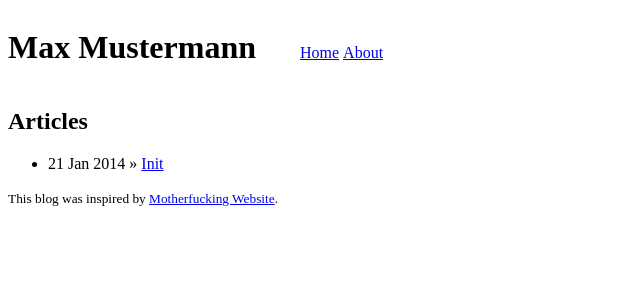
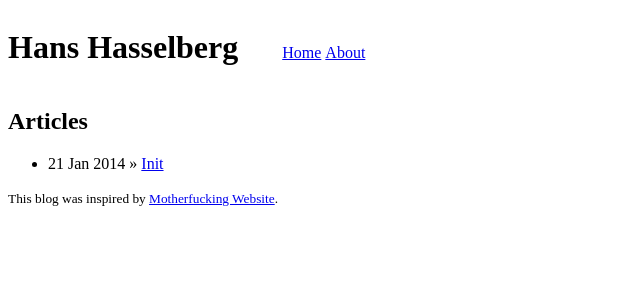
Before and after one commit to hanshasselberg/i0rek.github.io, a Jekyll site: the page built from index.html, in a window 1280 px wide. Shown: the top 300 px of the page, without its empty margins (0-640 px from the left). Built offline with Jekyll 4.4.1, drawn with Linux system fonts in a browser that asks for light colours; Markdown is read by kramdown in place of the engine named in the settings.

Commit message:
Fix name.

```diff
--- a/_config.yml
+++ b/_config.yml
@@ -1,3 +1,3 @@
-name: Max Mustermann
+name: Hans Hasselberg
 markdown: redcarpet
 permalink: /blog/:year/:month/:day/:title
```
